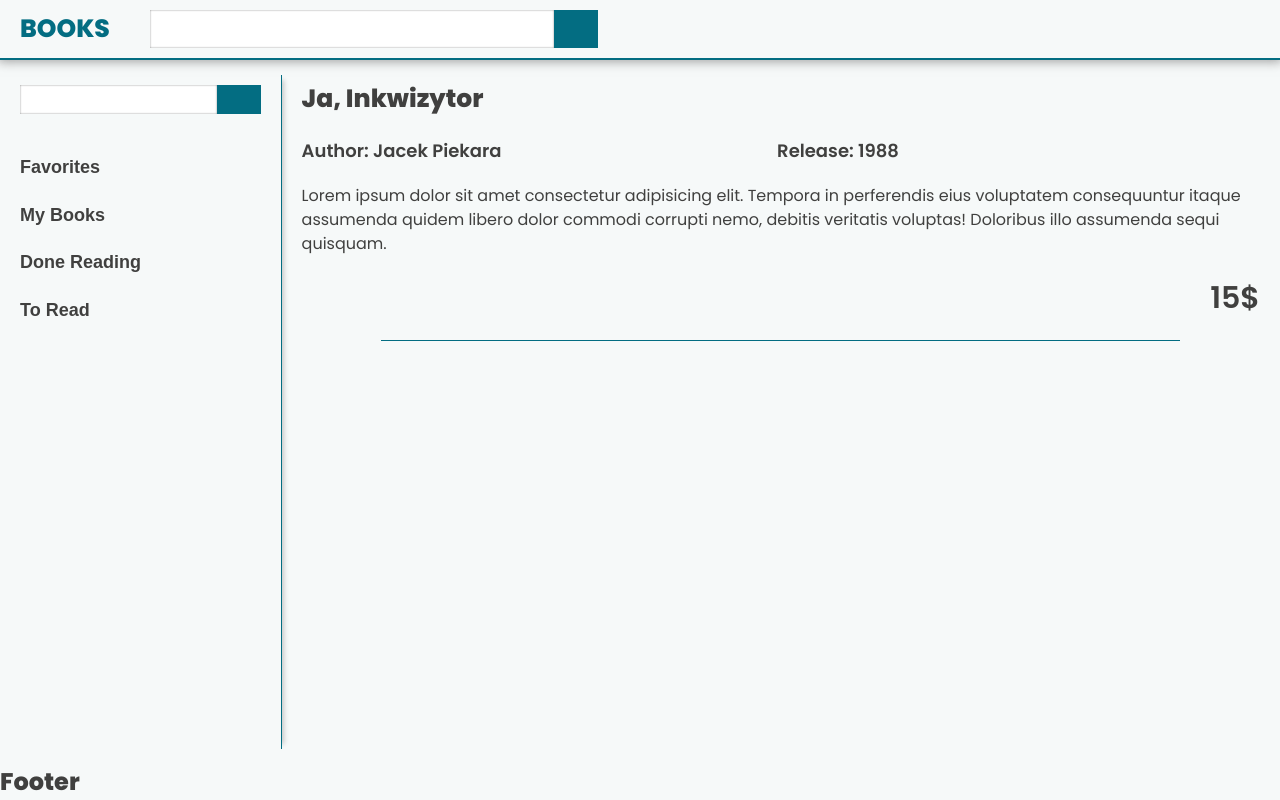
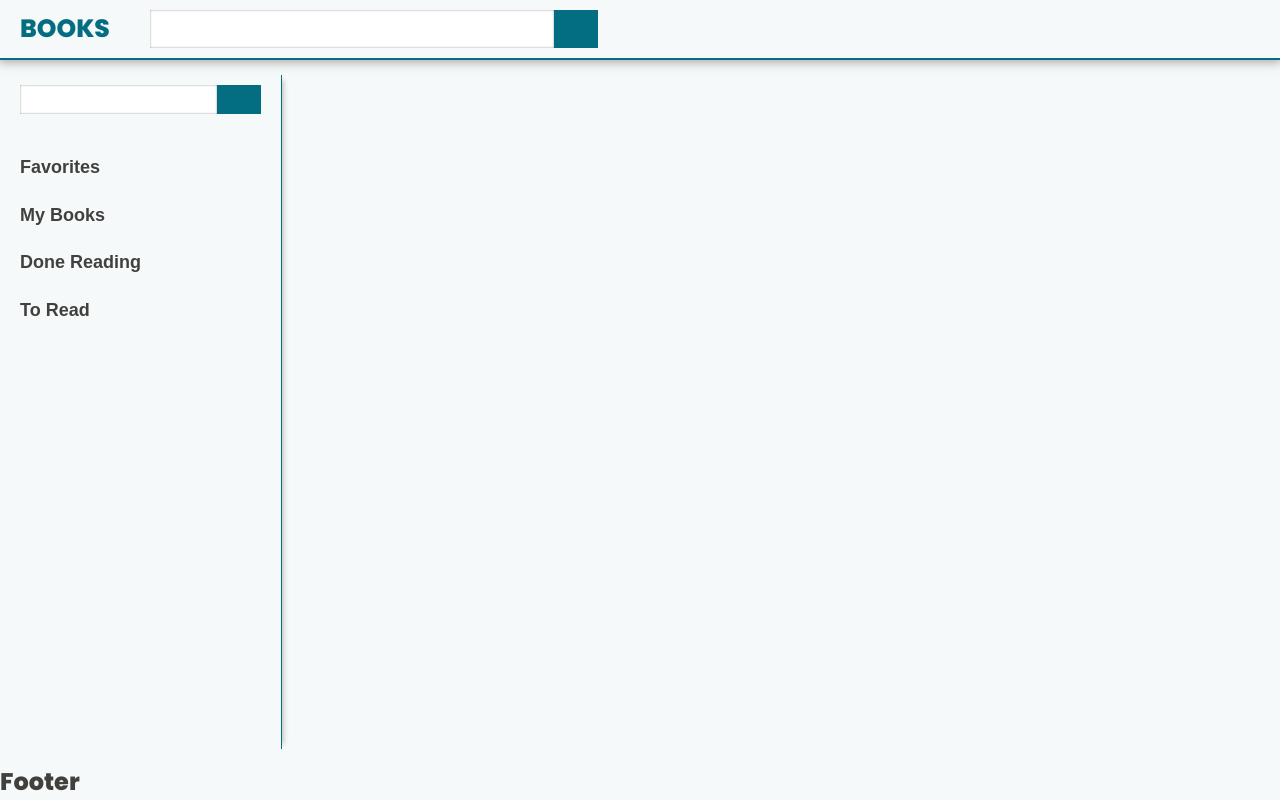
Before and after one commit to broccoli88/Vue-book-library, a Vue app: page / in a window 1280 px wide. Built offline with nearby package versions, Linux system fonts and the light colour scheme; some icons are missing.

Commit message:
Integrated Google Book Store API with search results

```diff
--- a/src/components/MainTab.vue
+++ b/src/components/MainTab.vue
@@ -1,20 +1,32 @@
 <template>
     <div class="main-tab">
-        <p class="title">Ja, Inkwizytor</p>
-        <p class="author">Author: Jacek Piekara</p>
-        <p class="release">Release: 1988</p>
+        <figure class="cover">
+            <img :src="bookInfo.imageLinks.smallThumbnail" alt="" />
+        </figure>
+        <p class="title">{{ bookInfo.title }}</p>
+        <p class="author">{{ bookInfo.authors[0] }}</p>
+        <p class="publisher">{{ bookInfo.publisher }}</p>
+        <p class="release">Released: {{ bookInfo.publishedDate }}</p>
 
         <p class="description">
-            Lorem ipsum dolor sit amet consectetur adipisicing elit. Tempora in
-            perferendis eius voluptatem consequuntur itaque assumenda quidem
-            libero dolor commodi corrupti nemo, debitis veritatis voluptas!
-            Doloribus illo assumenda sequi quisquam.
+            {{ bookInfo.description }}
         </p>
 
-        <p class="price">15$</p>
+        <p class="price">
+            {{ bookPriceInfo.retailPrice.amount }}
+            {{ bookPriceInfo.retailPrice.currencyCode }}
+        </p>
     </div>
 </template>
-<script setup></script>
+<script setup>
+import { reactive } from "vue";
+
+const props = defineProps(["book"]);
+const bookInfo = reactive(props.book.volumeInfo);
+const bookPriceInfo = reactive(props.book.saleInfo);
+
+console.log(bookInfo);
+</script>
 <style scoped>
 .main-tab {
     width: 100%;
@@ -22,13 +34,13 @@
     padding: var(--padding-panel);
 
     display: grid;
-    grid-template-columns: repeat(2, auto);
+    grid-template-columns: repeat(3, auto);
     grid-template-rows: auto;
     grid-template-areas:
-        "title title "
-        "author release"
-        "description description"
-        ". price";
+        "cover title title "
+        "author publisher release"
+        "description description description"
+        ". . price";
 
     position: relative;
 }
@@ -49,6 +61,10 @@
     padding: 1rem 0;
 }
 
+.cover {
+    grid-area: cover;
+}
+
 .title {
     grid-area: title;
 
@@ -57,13 +73,20 @@
 }
 
 .author,
-.release {
+.release,
+.publisher {
     font-size: 1.8rem;
     font-weight: 600;
+
+    justify-self: start;
 }
 
 .author {
     grid-area: author;
+}
+
+.publisher {
+    grid-area: publisher;
 }
 
 .release {
--- a/src/components/SearchButton.vue
+++ b/src/components/SearchButton.vue
@@ -1,6 +1,6 @@
 <template>
     <div class="search-button">
-    <button>
+        <button @click="searchTerm">
             <Icon
                 icon="entypo:magnifying-glass"
                 color="var(--color-bg)"
@@ -13,6 +13,13 @@
 </template>
 <script setup>
 import { Icon } from "@iconify/vue";
+import { defineEmits } from "vue";
+
+const emits = defineEmits(["search"]);
+
+const searchTerm = () => {
+    emits("search");
+};
 </script>
 <style scoped>
 .search-button button {
--- a/src/views/HomeView.vue
+++ b/src/views/HomeView.vue
@@ -5,8 +5,8 @@
         <header class="header-panel flex">
             <span class="header-panel__brand">BOOKS</span>
             <div class="header-panel__search flex">
-                <input type="text" />
-                <SearchButton />
+                <input v-model="bookSearch" type="text" />
+                <SearchButton @search="searchBook" />
             </div>
         </header>
 
@@ -36,7 +36,11 @@
         <!-- MAIN -->
 
         <main class="main-panel">
-            <MainTab></MainTab>
+            <MainTab
+                :book="book"
+                v-for="book in bookSearchList"
+                :key="book.id"
+            ></MainTab>
         </main>
 
         <!-- FOOTER -->
@@ -50,6 +54,25 @@
 import SearchButton from "../components/SearchButton.vue";
 import NavigationButton from "../components/NavigationButton.vue";
 import MainTab from "../components/MainTab.vue";
+import { reactive, ref } from "vue";
+
+// API
+const bookSearchList = reactive([]);
+const bookSearch = ref("");
+const getData = async () => {
+    const response = await fetch(
+        `https://www.googleapis.com/books/v1/volumes?q=${bookSearch.value}`
+    );
+    const data = await response.json();
+    data.items.forEach((item) => {
+        bookSearchList.push(item);
+        // console.log(item);
+    });
+};
+
+const searchBook = () => {
+    getData();
+};
 </script>
 
 <style scoped>
```
Lines whose indentation alone changed are shown as unchanged.
